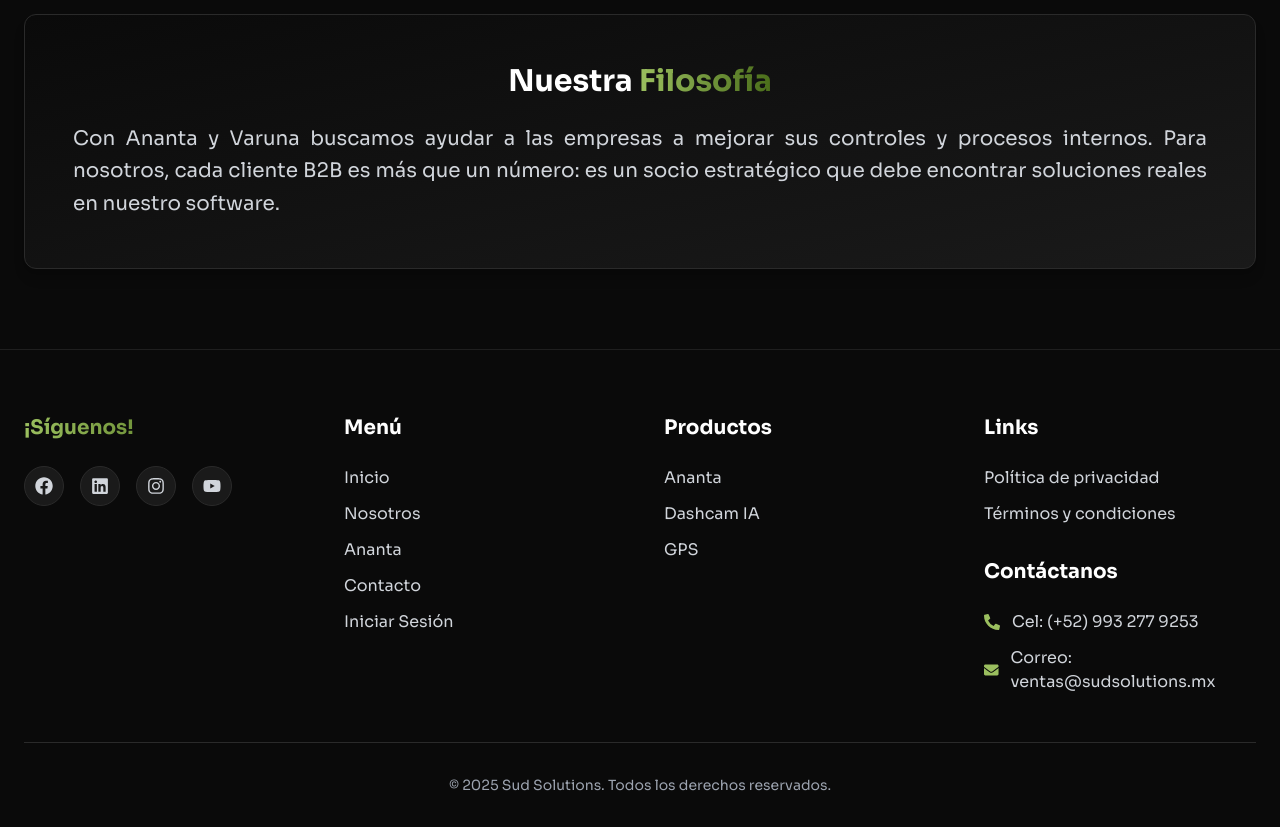
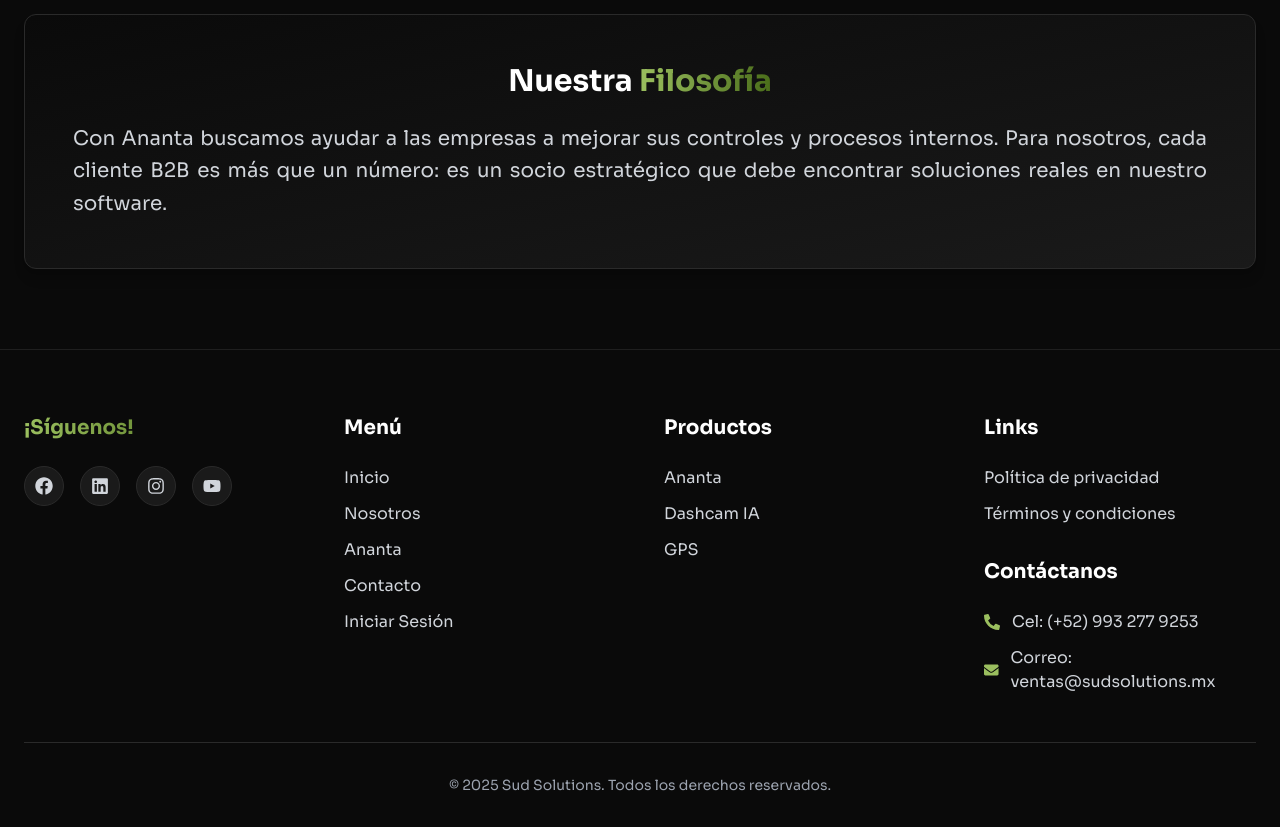
Before and after one commit to omarosvaldogm/landing-ananta, a React (Vite) app: page /nosotros in a window 1280 px wide. Shown: the part 1500-2327 px from the top of the page. Built offline with nearby package versions, Linux system fonts and the light colour scheme.

Commit message:
feat: Test de deploy

```diff
--- a/src/components/nosotros/Nosotros.jsx
+++ b/src/components/nosotros/Nosotros.jsx
@@ -117,7 +117,7 @@
             </span>
           </h2>
           <p className="text-xl text-gray-300 leading-relaxed text-justify">
-            Con Ananta y Varuna buscamos ayudar a las empresas a mejorar sus controles y
+            Con Ananta buscamos ayudar a las empresas a mejorar sus controles y
             procesos internos. Para nosotros, cada cliente B2B es más que un número: es
             un socio estratégico que debe encontrar soluciones reales en nuestro
             software.
```
